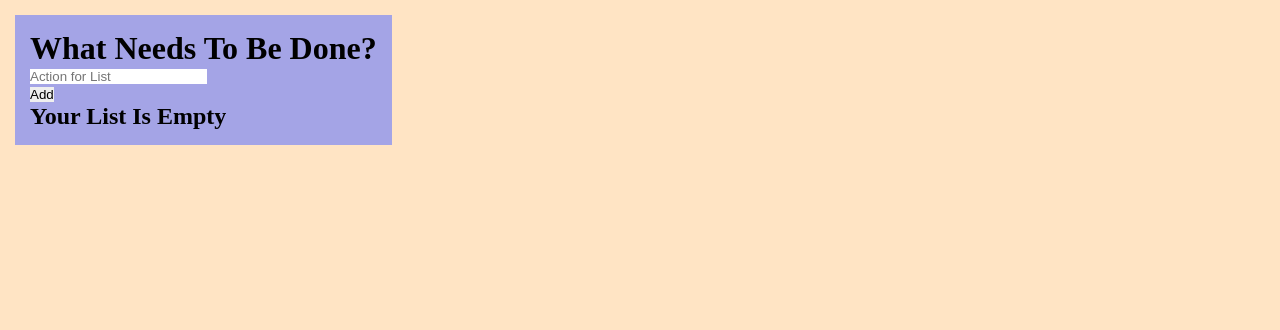
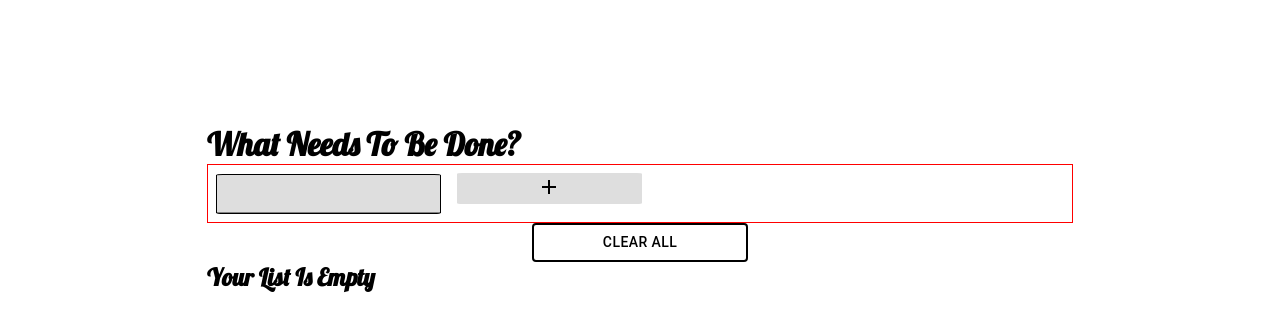
Before and after one commit to kidd5630/Todo, a React app: page / in a window 1280 px wide. Built offline with nearby package versions, Linux system fonts and the light colour scheme.

Commit message:
Updating some styles and features

```diff
--- /dev/null
+++ b/src/component/DeleteAll/DeleteAll.js
@@ -0,0 +1,18 @@
+import React, { useState } from 'react';
+import Button from '@mui/material/Button';
+import './deleteAll.css'
+
+const DeleteAll = ({setTodoList}) => {
+
+    function clear(e){
+        e.preventDefault();
+        localStorage.removeItem('ToDoList')
+        setTodoList([]);
+    }
+ return(
+
+   <Button className='clearAll' variant="outlined" onClick={clear} style={{color: 'black', border: '2px solid black', width: '25%',}}>Clear All</Button>
+   )
+}
+
+export default DeleteAll;
--- /dev/null
+++ b/src/component/DeleteAll/deleteAll.css
@@ -0,0 +1,9 @@
+* {
+    margin:0;
+    padding:0;
+    box-sizing: border-box;
+}
+
+.clearAll{
+    align-self: center;
+}
--- a/src/component/Todo.js
+++ b/src/component/Todo/Todo.js
@@ -1,6 +1,7 @@
 import React, { useState } from 'react';
-import TodoForm from './TodoForm';
-import TodoList from './TodoList';
+import TodoForm from '../TodoForm/TodoForm';
+import TodoList from '../TodoList/TodoList';
+import DeleteAll from '../DeleteAll/DeleteAll';
 
 
 const Todo = () => {
@@ -14,6 +15,8 @@ const Todo = () => {
   return <div className="todo">
     <TodoForm
       addTodo={addTodo}
+      todoList={todoList}
+      setTodoList={setTodoList}
       />
     <TodoList
     todoList={todoList}
--- a/src/component/TodoForm.js
+++ /dev/null
@@ -1,40 +0,0 @@
-import React, { useState } from 'react';
-
-const TodoForm = ({addTodo}) => {
-
-    const[newTodo, setNewTodo] = useState('');
-
-    function add(e){
-        e.preventDefault();
-        addTodo(newTodo);
-        resetForm();
-    }
-
-    function resetForm() {
-        setNewTodo('');
-    }
-
-    return (
-        <div className="todo-list">
-        <h1 className="formTitle">What Needs To Be Done?</h1>
-        <form className="addnewTodo" onSubmit={add}>
-            <div>
-                <input className="listNewTodo"
-                    type="text"
-                    placeholder="Action for List"
-                    value={newTodo}
-                    required
-                    onChange={(event) => {
-                        setNewTodo(event.target.value);
-                    }}
-                />
-            </div>
-            <button className="submit"
-                type="submit">Add
-            </button>
-        </form>
-        </div>
-    )
-}
-
-export default TodoForm;
--- /dev/null
+++ b/src/component/TodoForm/TodoForm.js
@@ -0,0 +1,67 @@
+import React, { useState } from 'react';
+import DeleteAll from '../DeleteAll/DeleteAll';
+import AddIcon from '@mui/icons-material/Add';
+import Box from '@mui/material/Box';
+import TextField from '@mui/material/TextField';
+import Input from '@mui/material/Input';
+import './todoForm.css'
+
+const TodoForm = ({todoList, setTodoList, addTodo}) => {
+
+
+    const ariaLabel = { 'aria-label': 'description' };
+
+    const[newTodo, setNewTodo] = useState('');
+
+    function add(e){
+        e.preventDefault();
+        if(newTodo.length === 0){
+            alert('Please add a task')
+        }else{
+            addTodo(newTodo);
+            resetForm();
+        }
+
+    }
+
+    function resetForm() {
+        setNewTodo('');
+    }
+
+    return (
+
+        <div className="todoForm">
+            <h1 className="title">What Needs To Be Done?</h1>
+            <form className="form" onSubmit={add}>
+                <div>
+                <Box
+                    component="form"
+                    sx={{
+                        '& > :not(style)': { m: 1, width: '25ch', borderRadius: '3%',  padding: '2px', backgroundColor:  '#DEDEDE', color: 'black'}
+                    }}
+                    noValidate
+                    autoComplete="off"
+                    onChange={(event) => {
+                        setNewTodo(event.target.value);
+                    }}
+                    >
+                    <Input className='input'
+                        value= { newTodo } variant="filled" label="Action for List" inputProps={ariaLabel} />
+
+                    <button className="submit"
+                        type="submit"
+                        onClick={add}
+                    >
+                        <AddIcon />
+                     </button>
+                </Box>
+                </div>
+            </form>
+            <DeleteAll
+             todoList={todoList}
+             setTodoList={setTodoList}/>
+        </div>
+    )
+}
+
+export default TodoForm;
--- /dev/null
+++ b/src/component/TodoForm/todoForm.css
@@ -0,0 +1,6 @@
+.todoForm{
+    display: flex;
+    flex-direction: column;
+    justify-content: center;
+    align-content: center;
+}
--- a/src/component/TodoList.js
+++ b/src/component/TodoList/TodoList.js
@@ -1,5 +1,5 @@
-import React, { useState } from 'react';
 import ClearIcon from '@mui/icons-material/Clear';
+
 
 const TodoList = ({todoList, setTodoList}) => {
   let selected;
--- /dev/null
+++ b/src/component/index.js
@@ -0,0 +1,3 @@
+export { default as DeleteAll } from './DeleteAll/DeleteAll';
+export { default as Todo } from './Todo/Todo';
+export { default as TodoForm } from './TodoForm/TodoForm';
--- a/src/index.js
+++ b/src/index.js
@@ -1,6 +1,6 @@
 import React, {useState} from 'react';
 import ReactDOM from 'react-dom';
-import Todo from './component/Todo';
+import {Todo}  from './component';
 import './style.css'
 
 const App = () => {
--- a/src/style.css
+++ b/src/style.css
@@ -1,28 +1,48 @@
+@import url('https://fonts.googleapis.com/css2?family=Lobster&display=swap');
+
 * {
   box-sizing: border-box;
   padding: 0;
   margin: 0;
   border: 0;
 }
-.app{
-  background-color: bisque;
+#app, .app{
   display: flex;
   height: 100vh;
   width: 100%;
+  justify-content: center;
+  background-size: 100% 100%;
+  background-position: center;
+}
+
+.todo{
+  display: flex;
+  flex-direction: column;
+  height: 79%;
+  width: 70%;
+  padding: 15px;
+  margin: 15px;
+  align-self: center;
+  padding-top: 40px;
+  font-family: Lobster;
+}
+.todo-list{
+  display: flex;
+  flex-direction: column;
 
 }
-
+ul li {
+  list-style-type: none;
+}
 ul li.checked {
   text-decoration: line-through;
 }
-
-.todo{
-  background-color:rgb(164, 164, 230);
-  height: fit-content;
-  width: fit-content;
-  justify-content: center;
-  align-items: center;
-  align-content: center;
-  padding: 15px;
-  margin: 15px;
+.form{
+  border: 1px solid red;
 }
+.input{
+  border: 1px solid black;
+  background-color: rgb(196, 196, 196);
+  height: 40px;
+  width: 90%;
+}
```
Also changed, not shown: package.json (+4 -4 lines), src/component/Todo/Todo.css (added), 1 other file. Lines whose indentation alone changed are shown as unchanged.
